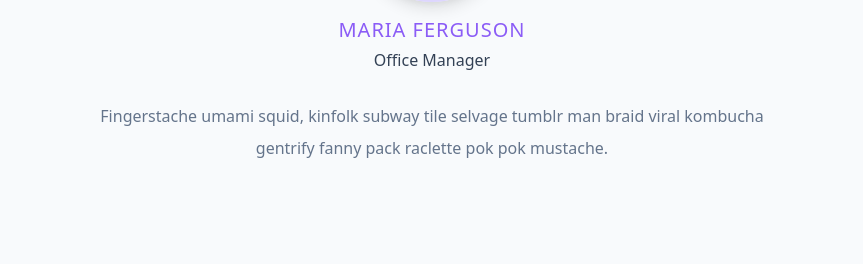
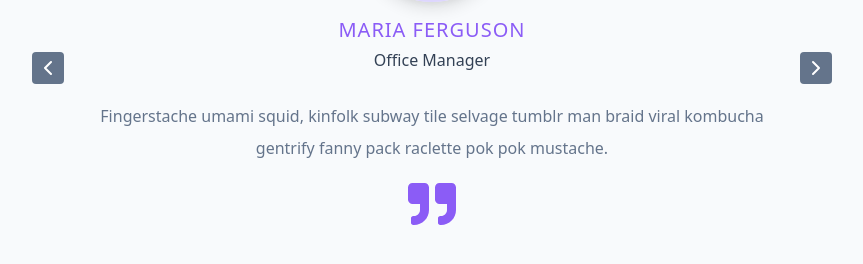
Before and after one commit to KayKongo/Carousel-slider, a React (Vite) app: page / in a window 1280 px wide. Shown: the part 308-572 px from the top of the page, without its empty margins (208-1071 px from the left). Built offline with nearby package versions, Linux system fonts and the light colour scheme; grey boxes are pictures that could not be loaded.

Commit message:
feat: added the previous and next buttons to the UI

```diff
--- a/src/components/Carousel.jsx
+++ b/src/components/Carousel.jsx
@@ -1,8 +1,18 @@
 import { useState } from "react";
 import { shortList, longList, list } from "../data";
+import { FaQuoteRight } from "react-icons/fa";
+import { FiChevronLeft, FiChevronRight } from "react-icons/fi";
 
 const Carousel = () => {
   const [people, setPeople] = useState(shortList);
+
+  const prevSlide = () => {
+    console.log("you clicked the previous button!");
+  };
+  const nextSlide = () => {
+    console.log("you clicked the next button!");
+  };
+
   return (
     <section className="slider-container">
       {people.map((person) => {
@@ -13,9 +23,18 @@ const Carousel = () => {
             <h5 className="name">{name}</h5>
             <p className="title">{title}</p>
             <p className="text">{quote}</p>
+            <FaQuoteRight className="icon" />
           </article>
         );
       })}
+
+      {/* Buttons */}
+      <button type="button" className="prev" onClick={() => prevSlide()}>
+        <FiChevronLeft />
+      </button>
+      <button type="button" className="next" onClick={() => nextSlide()}>
+        <FiChevronRight />
+      </button>
     </section>
   );
 };
```
